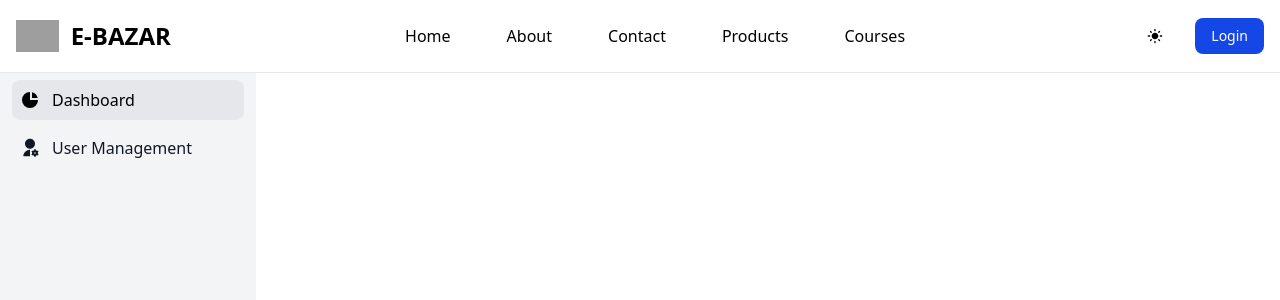
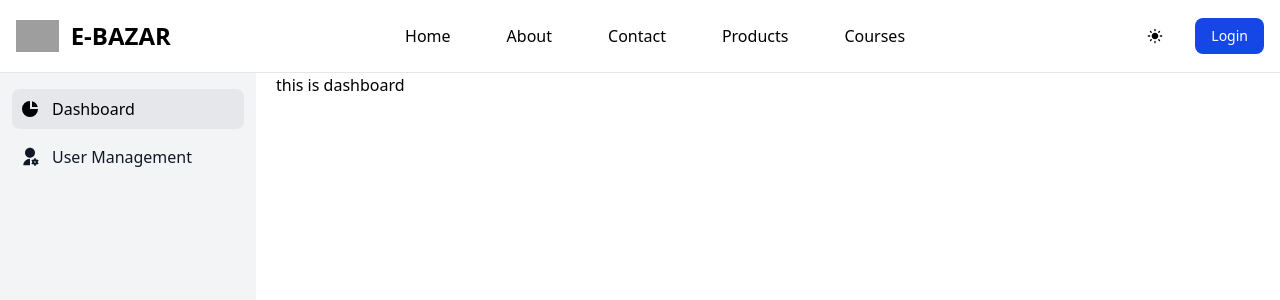
Before and after one commit to Aayush3003265/E-commerse-Practice, a Next.js app: page /dashboard in a window 1280 px wide. Shown: the top 300 px of the page. Built offline with nearby package versions, Linux system fonts and the light colour scheme; grey boxes are pictures that could not be loaded.

Commit message:
added side bar and used

```diff
--- a/src/app/(admin)/dashboard/page.js
+++ b/src/app/(admin)/dashboard/page.js
@@ -1,7 +1,7 @@
 import React from "react";
 
 const DashboardPage = () => {
-  return <div></div>;
+  return <div>this is dashboard</div>;
 };
 
 export default DashboardPage;
--- a/src/app/(admin)/layout.js
+++ b/src/app/(admin)/layout.js
@@ -1,11 +1,17 @@
+"use client";
 import Sidebar from "@/components/admin/Sidebar";
-import React from "react";
+import React, { useEffect } from "react";
+import { useSelector } from "react-redux";
 
 const AdminLayout = ({ children }) => {
+  const { user } = useSelector((state) => state.auth);
+  useEffect(() => {
+    console.log(user);
+  });
   return (
-    <div>
+    <div className="grid grid-cols-1 sm:grid-cols-[auto_1fr] gap-5">
       <Sidebar />
-      {children}
+      <div>{children}</div>
     </div>
   );
 };
--- a/src/app/(admin)/user-Management/page.js
+++ b/src/app/(admin)/user-Management/page.js
@@ -1,7 +1,7 @@
 import React from "react";
 
 const UserManagementPage = () => {
-  return <div></div>;
+  return <div>This is user Management</div>;
 };
 
 export default UserManagementPage;
--- a/src/components/admin/Sidebar.jsx
+++ b/src/components/admin/Sidebar.jsx
@@ -22,8 +22,8 @@ const Sidebar = () => {
   ];
 
   return (
-    <aside className="fixed top-0 left-0 z-40 w-64 h-screen transition-transform -translate-x-full sm:translate-x-0">
-      <div className="h-full px-3 pb-4 pt-20 overflow-y-auto bg-gray-100 dark:bg-gray-800">
+    <aside className="sticky top-0 left-0 z-40 w-64 h-screen transition-transform -translate-x-full sm:translate-x-0 hidden sm:block">
+      <div className="h-full px-3 pb-4 pt-4  overflow-y-auto bg-gray-100 dark:bg-gray-800">
         <ul className="space-y-2 font-medium">
           {links.map((link) => {
             const isActive = pathName.startsWith(link.route);
```
